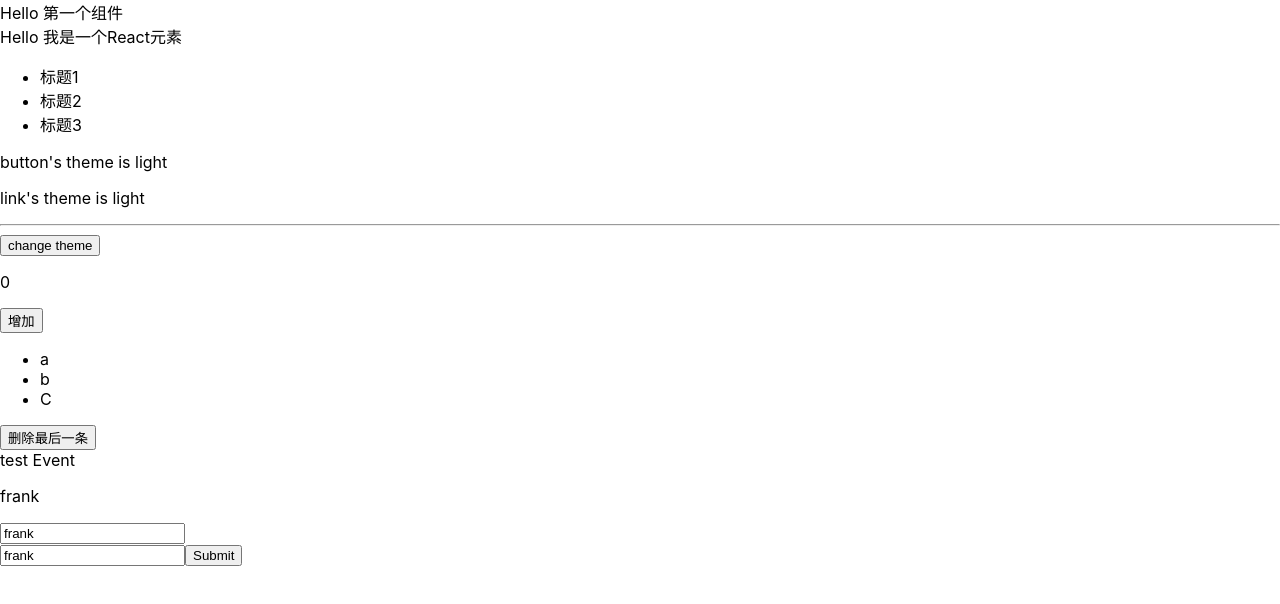
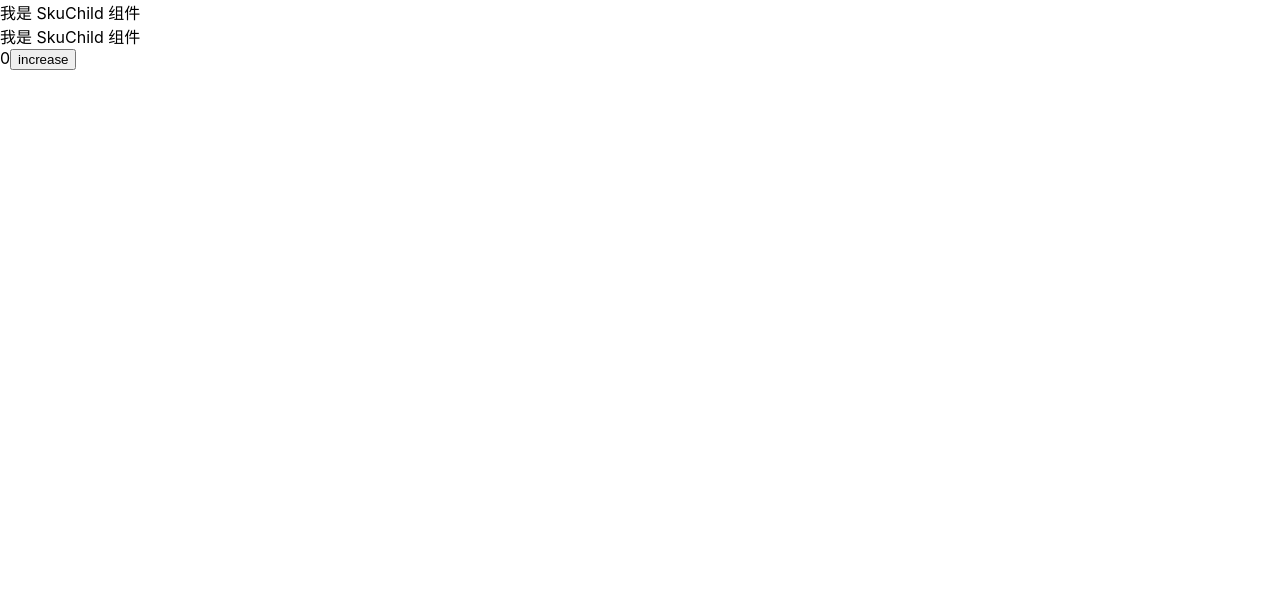
Before and after one commit to shiyou00/react-core, a React (Create React App) app: page / in a window 1280 px wide. Shown: the top 604 px of the page. Built offline with nearby package versions, Linux system fonts and the light colour scheme.

Commit message:
feat(react): sku demo

```diff
--- a/src/App.js
+++ b/src/App.js
@@ -1,10 +1,12 @@
 import React from 'react';
 import Core from "./components/core";
+import Ad from "./components/advance";
 
 function App() {
   return (
     <div className="App">
-      <Core />
+      {/*<Core />*/}
+      <Ad />
     </div>
   );
 }
--- /dev/null
+++ b/src/components/advance/Sku.js
@@ -0,0 +1,49 @@
+import React from "react";
+
+function SkuChild2(props) {
+  console.log("SkuChild2");
+  return (
+    <div>
+      {props.content}
+    </div>
+  )
+}
+
+export const MemodSkuChild = React.memo(SkuChild2,(prevProps, nextProps)=> prevProps.content===nextProps.content);
+
+class Sku extends React.Component {
+  constructor(props) {
+    super(props)
+    this.state = {
+      count: 0,
+      content:"我是 SkuChild 组件"
+    }
+  }
+  render() {
+    console.log("Sku，渲染了~");
+    return <div>
+      <SkuChild content={this.state.content} />
+      <MemodSkuChild content={this.state.content} />
+      <span>{this.state.count}</span>
+      <button onClick={this.onIncrease}>increase</button>
+    </div>
+  }
+  onIncrease = () => {
+    this.setState({
+      count: this.state.count + 1
+    })
+  }
+}
+
+class SkuChild extends React.PureComponent{
+
+  render() {
+    console.log("SkuChild 渲染了~")
+    return <div>
+      {this.props.content}
+    </div>
+  }
+}
+
+
+export default Sku
--- /dev/null
+++ b/src/components/advance/index.js
@@ -0,0 +1,12 @@
+import React from "react";
+import Sku from "./Sku";
+
+function Ad() {
+  return (
+    <div className="App">
+      <Sku />
+    </div>
+  );
+}
+
+export default Ad;
--- a/src/index.js
+++ b/src/index.js
@@ -4,8 +4,6 @@ import './index.css';
 import App from './App';
 
 ReactDOM.render(
-  <React.StrictMode>
-    <App />
-  </React.StrictMode>,
+  <App />,
   document.getElementById('root')
 );
```
